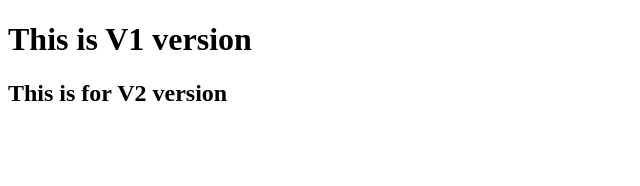
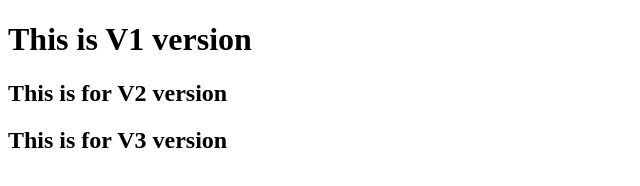
Before and after one commit to Rakesh-bg95/Test, a plain HTML site: page index.html in a window 1280 px wide. Shown: the whole page, without its empty margins (0-640 px from the left). Drawn offline with Linux system fonts and the light colour scheme.

Commit message:
commit for third vrsion

```diff
--- a/index.html
+++ b/index.html
@@ -8,5 +8,6 @@
 <body>
     <h1>This is V1 version</h1>
     <h2>This is for V2 version</h2>
+    <h2>This is for V3 version</h2>
 </body>
 </html>
```
